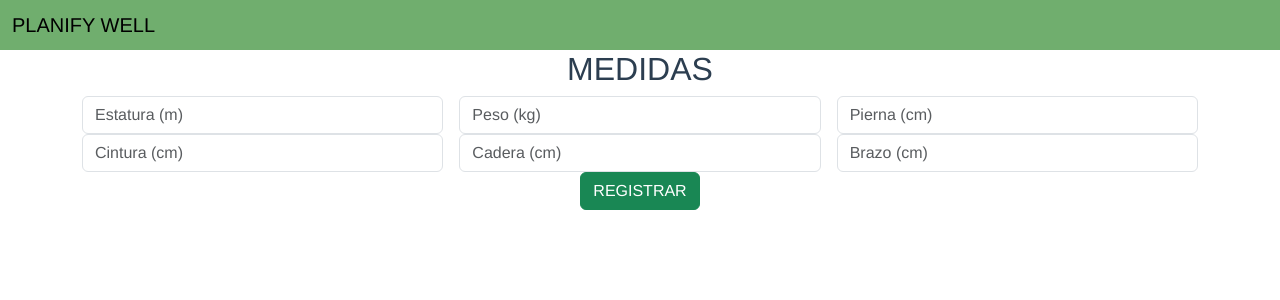
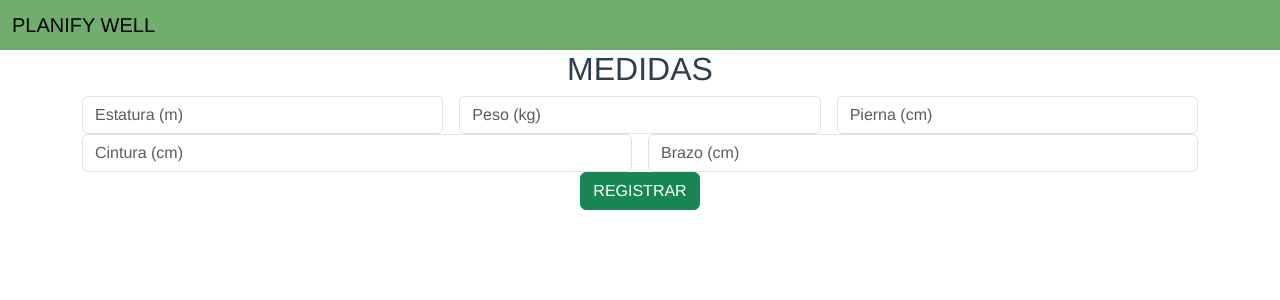
Before and after one commit to Emputed/nutrec, a Vue app: page /medida in a window 1280 px wide. Shown: the top 300 px of the page. Built offline with nearby package versions, Linux system fonts and the light colour scheme.

Commit message:
Se soluciona el boton de registrar medidas en el crud y ya las registra

```diff
--- a/src/components/crud.vue
+++ b/src/components/crud.vue
@@ -84,6 +84,7 @@ export default {
             try {
                 const response = await axios.get(`http://localhost:4000/api/v1/crud/medidas/${id_paciente}`);
                 medidasStore.setMedidas(response.data);
+                idStore.setId(id_paciente);
                 console.log(response);
                 router.push({ name: 'MedidasView' });
             } catch (error) {
@@ -94,6 +95,7 @@ export default {
         const planesPaciente = async (id_paciente) => {
             try {
                 const response = await axios.get(`http://localhost:4000/api/v1/crud/planes/${id_paciente}`);
+                idStore.setId(id_paciente);
                 planesStore.setPlanes(response.data);
                 console.log(response);
                 router.push({ name: 'PlanView' });
--- a/src/components/medidasCard.vue
+++ b/src/components/medidasCard.vue
@@ -24,21 +24,25 @@
                 </tr>
             </tbody>
         </table>
-        <button class="btn btn-success">Nueva medida</button>
+        <button class="btn btn-success" @click="nuevaMedida()">Nueva medida</button>
     </div>
 </template>
 <script>
 import { useMedidasStore } from '@/stores/medidasStore';
-
+import { useRouter } from 'vue-router';
 export default {
     name: 'medidasCard',
     components: {
     },
     setup() {
+        const router = useRouter();
         const medidasStore = useMedidasStore();
 
+        const nuevaMedida = () =>{
+            router.push({name:'MedidasRegisterView'});
+        }
 
-        return { medidasStore };
+        return { medidasStore, nuevaMedida };
     }
 }
 </script>
--- a/src/components/medidasForm.vue
+++ b/src/components/medidasForm.vue
@@ -2,60 +2,78 @@
     <div>
         <h2>MEDIDAS</h2>
     </div>
+    <form @submit.prevent="saveMedidas">
         <div class="container">
             <div class="row g-3">
                 <div class="col-sm">
-                <input type="text" class="form-control" placeholder="Estatura (m)" aria-label="Estatura">
+                    <input type="text" class="form-control" v-model="medida.estatura" placeholder="Estatura (m)"
+                        aria-label="Estatura">
                 </div>
                 <div class="col-sm">
-                <input type="text" class="form-control" placeholder="Peso (kg)" aria-label="Peso">
+                    <input type="text" class="form-control" v-model="medida.m_peso" placeholder="Peso (kg)"
+                        aria-label="Peso">
                 </div>
                 <div class="col-sm">
-                <input type="text" class="form-control" placeholder="Pierna (cm)" aria-label="Pierna">
+                    <input type="text" class="form-control" v-model="medida.m_pierna" placeholder="Pierna (cm)"
+                        aria-label="Pierna">
                 </div>
             </div>
             <div class="row g-3">
                 <div class="col-sm">
-                <input type="text" class="form-control" placeholder="Cintura (cm)" aria-label="Cintura">
+                    <input type="text" class="form-control" v-model="medida.m_cintura" placeholder="Cintura (cm)"
+                        aria-label="Cintura">
                 </div>
                 <div class="col-sm">
-                <input type="text" class="form-control" placeholder="Cadera (cm)" aria-label="Cadera">
-            </div>
-            <div class="col-sm">
-                <input type="text" class="form-control" placeholder="Brazo (cm)" aria-label="Brazo">
+                    <input type="text" class="form-control" v-model="medida.m_brazo" placeholder="Brazo (cm)"
+                        aria-label="Brazo">
                 </div>
             </div>
         </div>
         <div>
             <button class="btn btn-success">REGISTRAR</button>
         </div>
+    </form>
 </template>
 <script>
 import axios from 'axios';
 import { useRouter } from 'vue-router';
+import { useIdStore } from '@/stores/idStore';
+import { reactive } from 'vue';
 
 export default {
     name: 'medidasForm',
     components: {
     },
-    data() {
-        return {
-            medida: {
-                id_medida: '',
+    setup() {
+        const router = useRouter();
+        const idPaciente = useIdStore();
+
+        const medida = reactive({
             estatura: '',
             m_cintura: '',
             m_pierna: '',
             m_peso: '',
             m_brazo: '',
             fecha: '',
-                id_paciente: ''
+            id_paciente: idPaciente.idPaciente
+        });
+
+        const saveMedidas = async () => {
+            try {
+                // Asignar la fecha actual automáticamente
+                medida.fecha = new Date().toISOString();  // Convertir a formato ISO
+
+                console.log(medida)
+                const data = await axios.post(`http://localhost:4000/api/v1/medida/register/${idPaciente.idPaciente}`, medida);
+                alert("Registro de medida exitoso ");
+                router.push({name:'crud'});
+            } catch (error) {
+                alert("Error con la medida");
+                console.log(error);
             }
-        }
-    },
-    methods: {
-        saveMedida() {
 
         }
+        return {medida, saveMedidas}
     }
 }
 </script>
```
Lines whose indentation alone changed are shown as unchanged.
